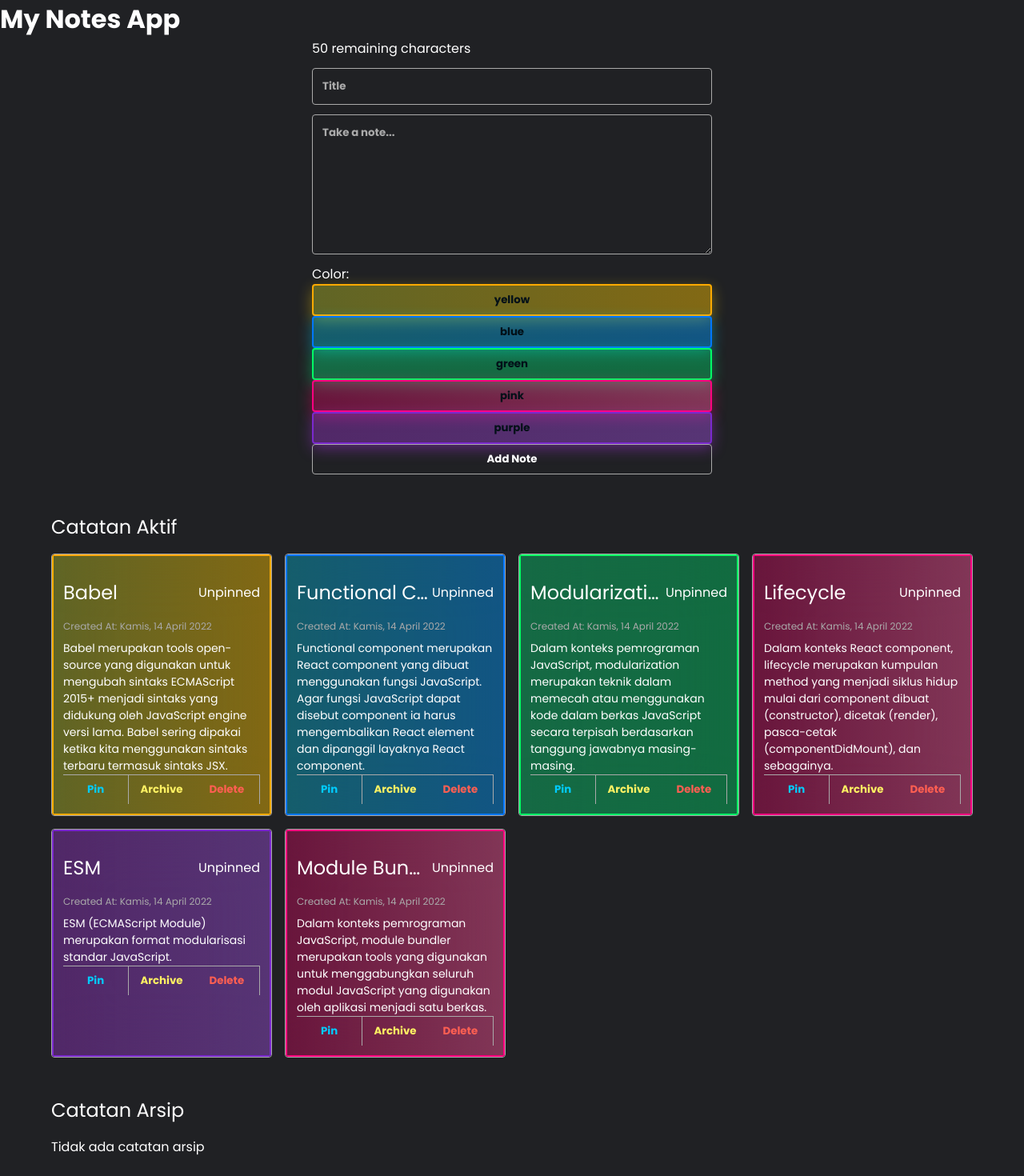
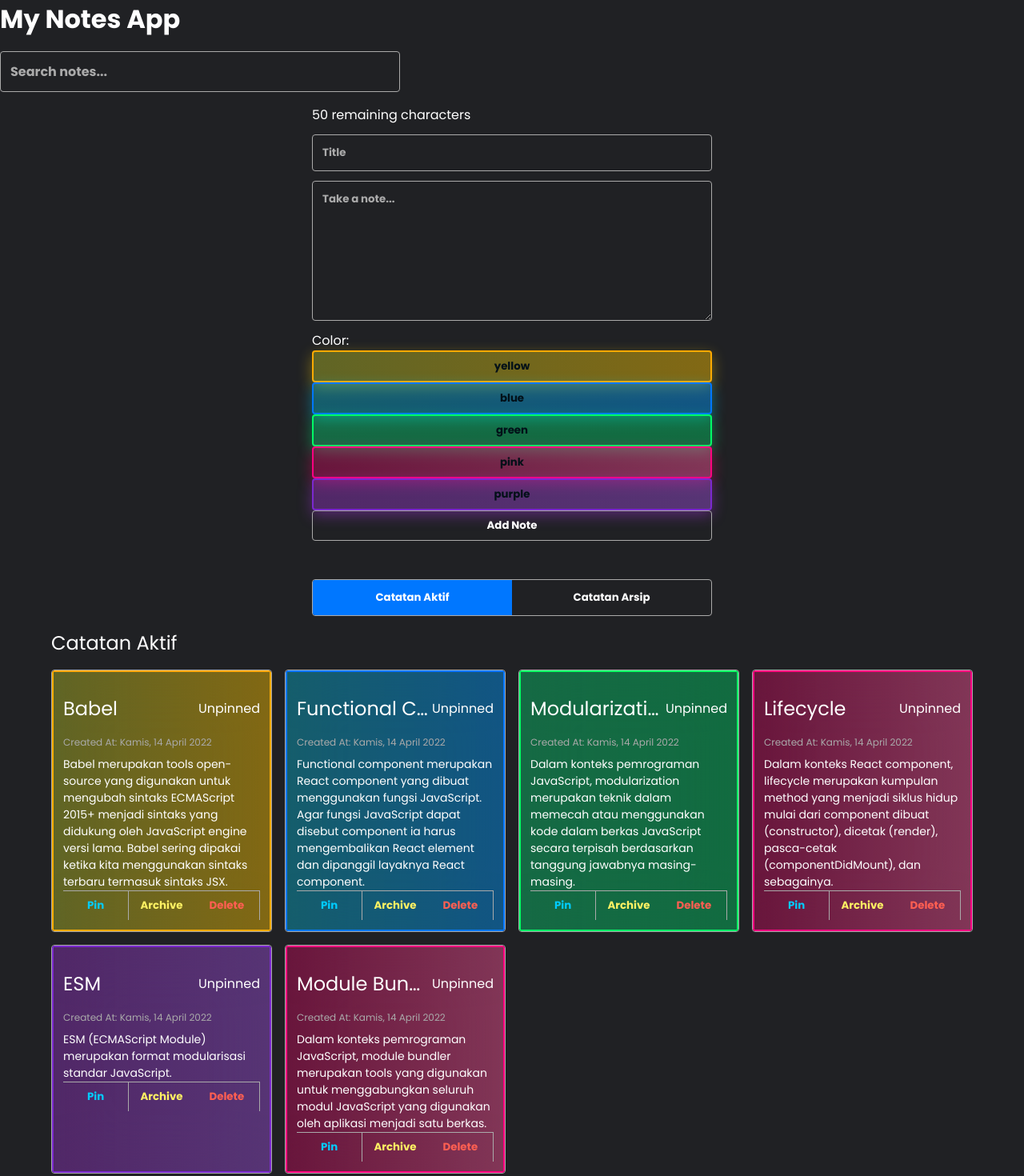
Before and after one commit to farelyudapratama/personal-notes-react, a React (Vite) app: page / in a window 1280 px wide. Shown: the top 1470 px of the page at 80% size. Built offline with nearby package versions, Linux system fonts and the light colour scheme.

Commit message:
feat: implement search and tab navigation features for notes

```diff
--- a/src/App.jsx
+++ b/src/App.jsx
@@ -2,18 +2,24 @@ import React from 'react';
 import { getInitialData } from './utils';
 import NoteList from './components/NoteList';
 import NoteInput from './components/NoteInput';
+import SearchBar from './components/SearchBar';
+import TabNavigation from './components/TabNavigation';
 
 class App extends React.Component {
     constructor(props) {
         super(props);
         this.state = {
             notes: getInitialData(),
+            searchQuery: '',
+            activeTab: 'active',
         };
 
         this.onDeleteHandler = this.onDeleteHandler.bind(this);
         this.onAddNoteHandler = this.onAddNoteHandler.bind(this);
         this.onArchiveHandler = this.onArchiveHandler.bind(this);
         this.onPinHandler = this.onPinHandler.bind(this);
+        this.onSearchChangeHandler = this.onSearchChangeHandler.bind(this);
+        this.onTabChangeHandler = this.onTabChangeHandler.bind(this);
     }
 
     onDeleteHandler(id) {
@@ -57,16 +63,32 @@ class App extends React.Component {
         this.setState({ notes });
     }
 
+    onSearchChangeHandler(query) {
+        this.setState({ searchQuery: query });
+    }
+
+    onTabChangeHandler(tab) {
+        this.setState({ activeTab: tab });
+    }
+
     render() {
-        const { notes } = this.state;
+        const { notes, searchQuery, activeTab } = this.state;
 
         return (
             <div className="app">
                 <h1>My Notes App</h1>
+                <SearchBar query={searchQuery} onQueryChange={this.onSearchChangeHandler} />
                 <NoteInput addNote={this.onAddNoteHandler} />
+                <TabNavigation activeTab={activeTab} onTabChange={this.onTabChangeHandler} />
                 <div className="note-app__body">
-                    <NoteList notes={notes} archived={false} onDelete={this.onDeleteHandler} onArchive={this.onArchiveHandler} onPin={this.onPinHandler} />
-                    <NoteList notes={notes} archived={true} onDelete={this.onDeleteHandler} onArchive={this.onArchiveHandler} onPin={this.onPinHandler} />
+                    <NoteList
+                        notes={notes}
+                        searchQuery={searchQuery}
+                        archived={activeTab === 'archived'}
+                        onDelete={this.onDeleteHandler}
+                        onArchive={this.onArchiveHandler}
+                        onPin={this.onPinHandler}
+                    />
                 </div>
             </div>
         );
--- a/src/components/NoteList.jsx
+++ b/src/components/NoteList.jsx
@@ -2,8 +2,8 @@ import React from 'react';
 import NoteItem from './NoteItem';
 import { filterNotes } from '../utils/filter';
 
-function NoteList({ notes, archived, onDelete, onArchive, onPin }) {
-    const filteredNotes = filterNotes(notes, archived);
+function NoteList({ notes, searchQuery, archived, onDelete, onArchive, onPin }) {
+    const filteredNotes = filterNotes(notes, archived, searchQuery);
 
     return (
         <div>
@@ -14,7 +14,7 @@ function NoteList({ notes, archived, onDelete, onArchive, onPin }) {
                         <NoteItem key={note.id} {...note} onDelete={onDelete} onArchive={onArchive} onPin={onPin} />
                     ))
                 ) : (
-                    <p>Tidak ada catatan {archived ? 'arsip' : 'aktif'}</p>
+                    <p>Tidak ada catatan {archived ? 'arsip' : 'aktif'}{searchQuery ? ' untuk pencarian "' + searchQuery + '"' : ''}</p>
                 )}
             </div>
         </div>
--- a/src/components/SearchBar.jsx
+++ b/src/components/SearchBar.jsx
@@ -0,0 +1,15 @@
+import React from "react";
+
+function SearchBar({ query, onQueryChange }) {
+    return (
+        <input
+            type="text"
+            className="search-bar"
+            placeholder="Search notes..."
+            value={query}
+            onChange={(e) => onQueryChange(e.target.value)}
+        />
+    );
+}
+
+export default SearchBar;
--- a/src/components/TabNavigation.jsx
+++ b/src/components/TabNavigation.jsx
@@ -0,0 +1,22 @@
+import React from 'react';
+
+function TabNavigation({ activeTab, onTabChange }) {
+    return (
+        <div className="tab-navigation">
+            <button
+                className={`tab-button ${activeTab === 'active' ? 'active' : ''}`}
+                onClick={() => onTabChange('active')}
+            >
+                Catatan Aktif
+            </button>
+            <button
+                className={`tab-button ${activeTab === 'archived' ? 'active' : ''}`}
+                onClick={() => onTabChange('archived')}
+            >
+                Catatan Arsip
+            </button>
+        </div>
+    );
+}
+
+export default TabNavigation;
--- a/src/styles/style.css
+++ b/src/styles/style.css
@@ -202,6 +202,54 @@ input::placeholder, textarea::placeholder {
   border: 2px solid #00ccff;
 }
 
+.search-bar {
+  width: 100%;
+  max-width: 500px;
+  margin: 16px auto;
+  padding: 12px;
+  font-family: 'Poppins', sans-serif;
+  background-color: transparent;
+  color: white;
+  border: 1px solid #aaa;
+  border-radius: 4px;
+  font-size: 16px;
+}
+
+.search-bar::placeholder {
+  color: #aaa;
+}
+
+.tab-navigation {
+  display: flex;
+  width: 100%;
+  max-width: 500px;
+  margin: 16px auto;
+  border: 1px solid #aaa;
+  border-radius: 4px;
+  overflow: hidden;
+}
+
+.tab-button {
+  flex: 1;
+  padding: 12px;
+  background-color: transparent;
+  color: white;
+  border: none;
+  font-family: 'Poppins', sans-serif;
+  font-weight: bold;
+  cursor: pointer;
+  transition: background-color 0.3s;
+}
+
+.tab-button:hover {
+  background-color: rgba(255, 255, 255, 0.1);
+}
+
+.tab-button.active {
+  background-color: #0077ff;
+  color: white;
+}
+
 @media only screen and (min-width: 500px) {
   .notes-list {
     grid-template-columns: 1fr 1fr;
--- a/src/utils/filter.js
+++ b/src/utils/filter.js
@@ -1,15 +1,21 @@
-function filterNotes(notes, archived) {
-    return notes
-        .filter((note) => note.archived === archived)
-        .sort((a, b) => {
-            // Sort pinned notes first, then by creation date (newest first)
-            if (a.pinned && !b.pinned) return -1;
-            if (!a.pinned && b.pinned) return 1;
-            // If both are pinned or both not pinned, sort by creation date (newest first)
-            return new Date(b.createdAt) - new Date(a.createdAt);
-        });
+function filterNotes(notes, archived, searchQuery = '') {
+    let filteredNotes = notes.filter((note) => note.archived === archived);
+
+    if (searchQuery) {
+        filteredNotes = filteredNotes.filter(note =>
+            note.title.toLowerCase().includes(searchQuery.toLowerCase()) ||
+            note.body.toLowerCase().includes(searchQuery.toLowerCase())
+        );
+    }
+
+    return filteredNotes.sort((a, b) => {
+        if (a.pinned && !b.pinned) return -1;
+        if (!a.pinned && b.pinned) return 1;
+        return new Date(b.createdAt) - new Date(a.createdAt);
+    });
 }
-const getActiveNotes = (notes) => filterNotes(notes, false);
-const getArchivedNotes = (notes) => filterNotes(notes, true);
+
+const getActiveNotes = (notes, searchQuery = '') => filterNotes(notes, false, searchQuery);
+const getArchivedNotes = (notes, searchQuery = '') => filterNotes(notes, true, searchQuery);
 
 export { filterNotes, getActiveNotes, getArchivedNotes };
```
